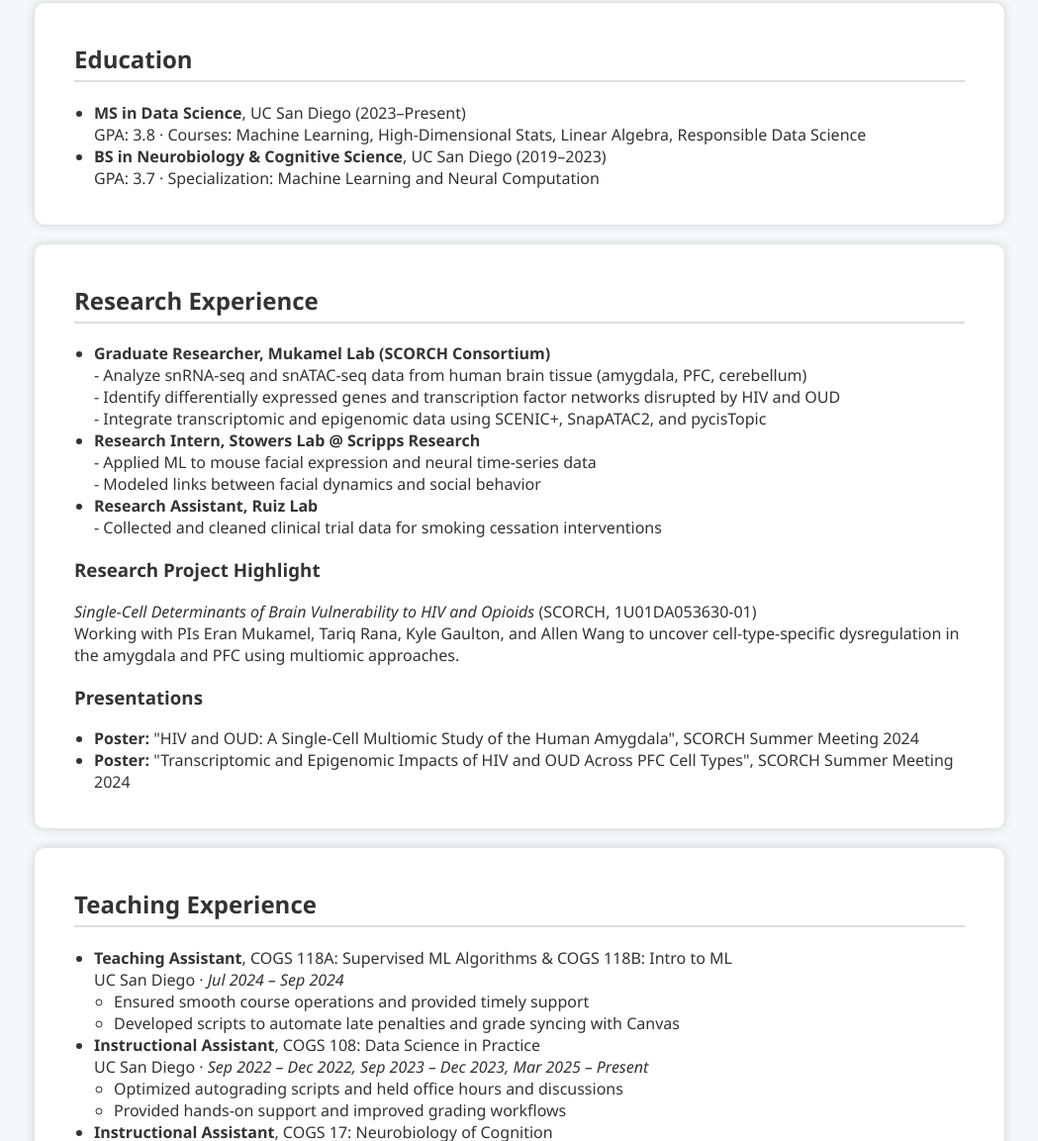
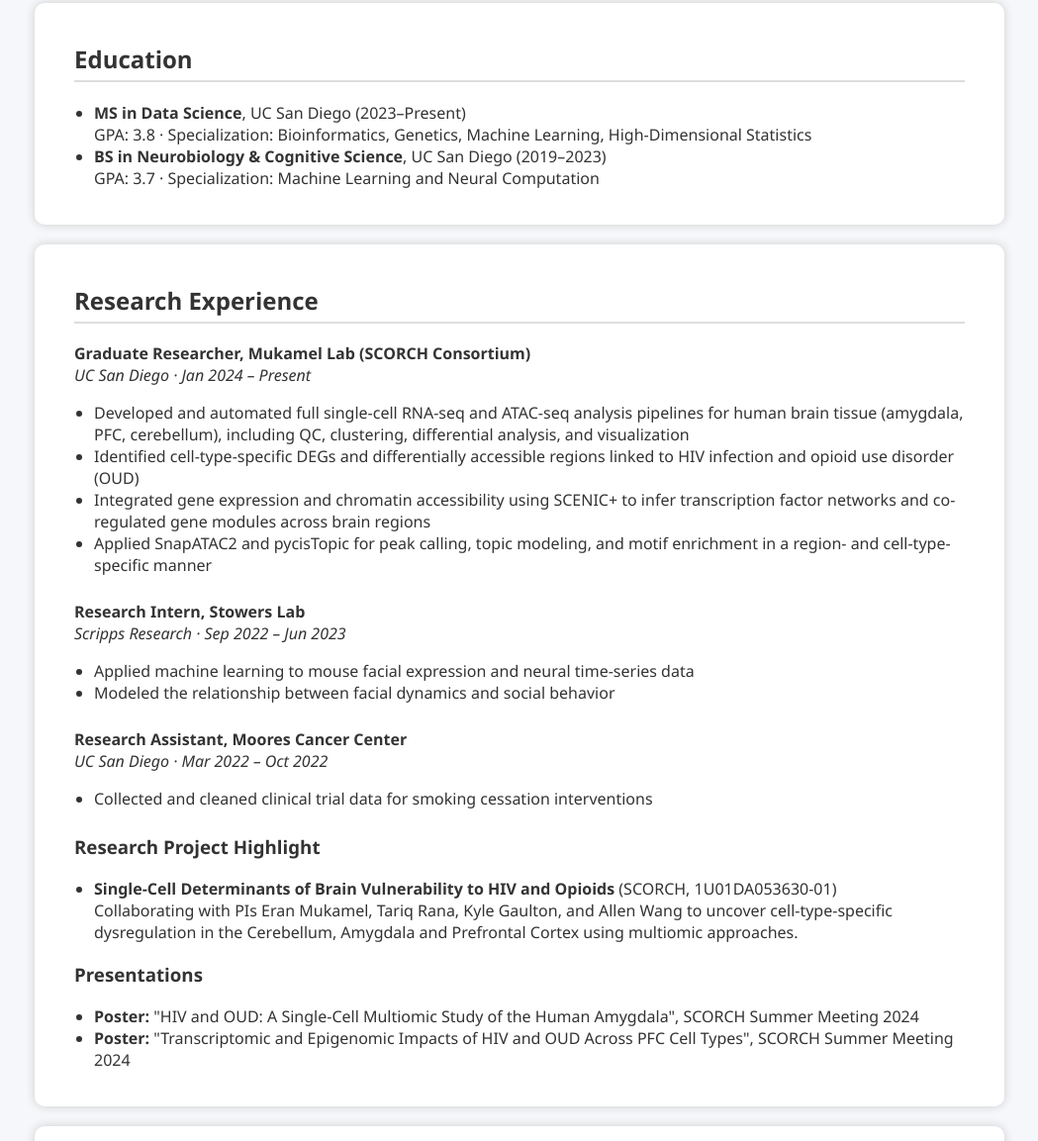
Before and after one commit to JasonC1217/JasonC1217.github.io, a plain HTML site: page index.html in a window 1280 px wide. Shown: the part 503-1656 px from the top of the page at 99% size, without its empty margins (115-1164 px from the left). Drawn offline with Linux system fonts and the light colour scheme.

Commit message:
Updated information.

```diff
--- a/index.html
+++ b/index.html
@@ -101,7 +101,7 @@
     <ul>
       <li>
         <strong>MS in Data Science</strong>, UC San Diego (2023–Present) <br/>
-        GPA: 3.8 · Courses: Machine Learning, High-Dimensional Stats, Linear Algebra, Responsible Data Science
+        GPA: 3.8 · Specialization: Bioinformatics, Genetics, Machine Learning, High-Dimensional Statistics
       </li>
       <li>
         <strong>BS in Neurobiology & Cognitive Science</strong>, UC San Diego (2019–2023)<br/>
@@ -112,27 +112,41 @@
 
   <section id="research">
     <h2>Research Experience</h2>
+
+    <div style="margin-bottom: 25px;">
+      <strong>Graduate Researcher, Mukamel Lab (SCORCH Consortium)</strong><br/>
+      <em>UC San Diego · Jan 2024 – Present</em>
+      <ul>
+        <li>Developed and automated full single-cell RNA-seq and ATAC-seq analysis pipelines for human brain tissue (amygdala, PFC, cerebellum), including QC, clustering, differential analysis, and visualization</li>
+        <li>Identified cell-type-specific DEGs and differentially accessible regions linked to HIV infection and opioid use disorder (OUD)</li>
+        <li>Integrated gene expression and chromatin accessibility using SCENIC+ to infer transcription factor networks and co-regulated gene modules across brain regions</li>
+        <li>Applied SnapATAC2 and pycisTopic for peak calling, topic modeling, and motif enrichment in a region- and cell-type-specific manner</li>
+      </ul>
+    </div>
+
+    <div style="margin-bottom: 25px;">
+      <strong>Research Intern, Stowers Lab</strong><br/>
+      <em>Scripps Research · Sep 2022 – Jun 2023</em>
+      <ul>
+        <li>Applied machine learning to mouse facial expression and neural time-series data</li>
+        <li>Modeled the relationship between facial dynamics and social behavior</li>
+      </ul>
+    </div>
+
+    <div style="margin-bottom: 25px;">
+      <strong>Research Assistant, Moores Cancer Center</strong><br/>
+      <em>UC San Diego · Mar 2022 – Oct 2022</em>
+      <ul>
+        <li>Collected and cleaned clinical trial data for smoking cessation interventions</li>
+      </ul>
+    </div>
+
+    <h3>Research Project Highlight</h3>
     <ul>
-      <li>
-        <strong>Graduate Researcher, Mukamel Lab (SCORCH Consortium)</strong><br/>
-        - Analyze snRNA-seq and snATAC-seq data from human brain tissue (amygdala, PFC, cerebellum)<br/>
-        - Identify differentially expressed genes and transcription factor networks disrupted by HIV and OUD<br/>
-        - Integrate transcriptomic and epigenomic data using SCENIC+, SnapATAC2, and pycisTopic
-      </li>
-      <li>
-        <strong>Research Intern, Stowers Lab @ Scripps Research</strong><br/>
-        - Applied ML to mouse facial expression and neural time-series data<br/>
-        - Modeled links between facial dynamics and social behavior
-      </li>
-      <li>
-        <strong>Research Assistant, Ruiz Lab</strong><br/>
-        - Collected and cleaned clinical trial data for smoking cessation interventions
+      <li><strong>Single-Cell Determinants of Brain Vulnerability to HIV and Opioids</strong> (SCORCH, 1U01DA053630-01)<br/>
+        Collaborating with PIs Eran Mukamel, Tariq Rana, Kyle Gaulton, and Allen Wang to uncover cell-type-specific dysregulation in the Cerebellum, Amygdala and Prefrontal Cortex using multiomic approaches.
       </li>
     </ul>
-
-    <h3>Research Project Highlight</h3>
-    <p><em>Single-Cell Determinants of Brain Vulnerability to HIV and Opioids</em> (SCORCH, 1U01DA053630-01)<br/>
-    Working with PIs Eran Mukamel, Tariq Rana, Kyle Gaulton, and Allen Wang to uncover cell-type-specific dysregulation in the amygdala and PFC using multiomic approaches.</p>
 
     <h3>Presentations</h3>
     <ul>
@@ -140,6 +154,7 @@
       <li><strong>Poster:</strong> "Transcriptomic and Epigenomic Impacts of HIV and OUD Across PFC Cell Types", SCORCH Summer Meeting 2024</li>
     </ul>
   </section>
+
 
   <section id="teaching">
     <h2>Teaching Experience</h2>
```
